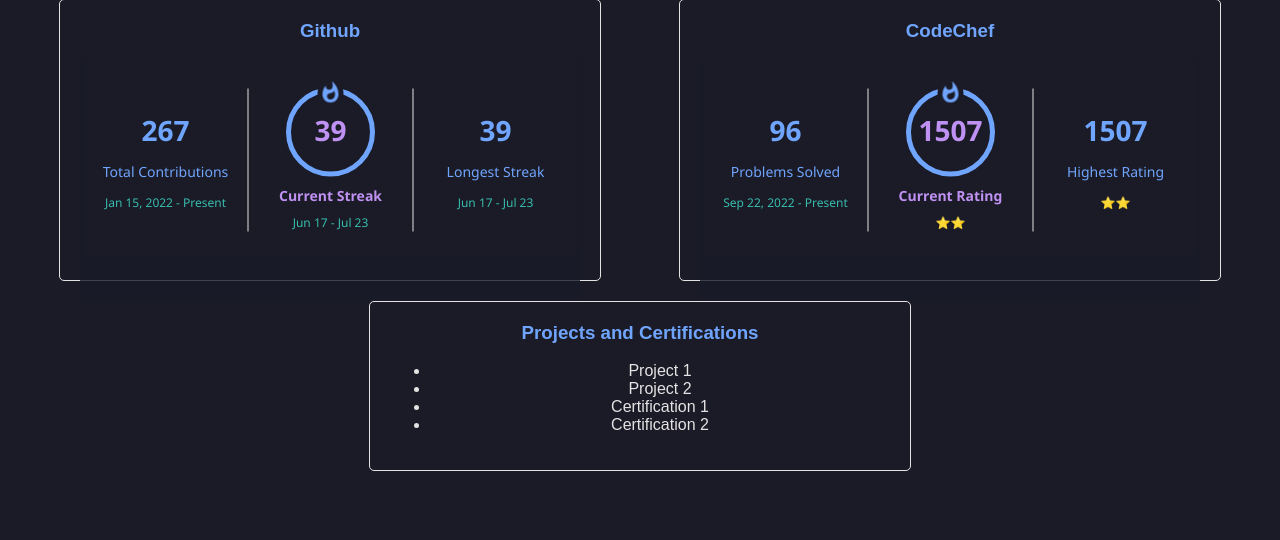
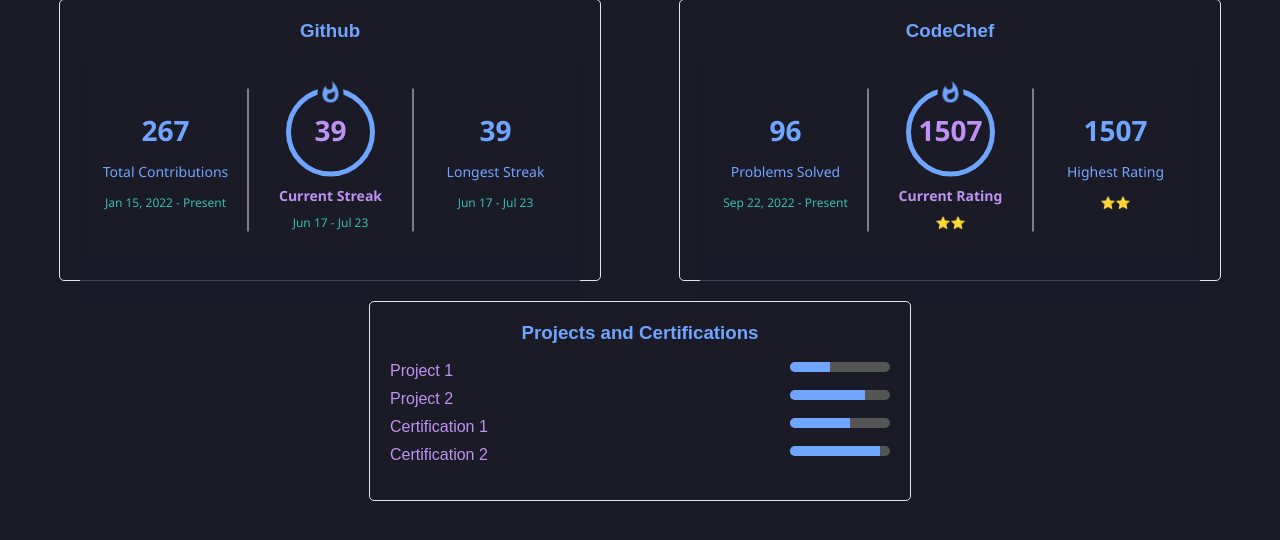
Before and after one commit to raaasin/Dashfolio, a Flask app: page / in a window 1280 px wide. Shown: the part 103-643 px from the top of the page. Run offline with Flask 2, Linux system fonts and the light colour scheme.

Commit message:
somewhat changes

```diff
--- a/templates/index.html
+++ b/templates/index.html
@@ -85,6 +85,30 @@
       color: #70A5FD;
     }
 
+    .project-certification-frame ul {
+      list-style-type: none; /* Remove bullet points */
+      padding: 0;
+    }
+
+    .project-certification-frame li {
+      color:#BF91F3;
+      margin: 10px 0;
+      display: flex;
+      justify-content: space-between;
+    }
+
+    .progress-bar {
+      width: 100px;
+      height: 10px;
+      background-color: #555;
+      border-radius: 5px;
+      overflow: hidden;
+    }
+
+    .progress-fill {
+      height: 100%;
+      background-color: #70A5FD;
+    }
   </style>
 </head>
 <body>
@@ -115,10 +139,30 @@
   <div class="project-certification-frame">
     <h3>Projects and Certifications</h3>
     <ul>
-      <li>Project 1</li>
-      <li>Project 2</li>
-      <li>Certification 1</li>
-      <li>Certification 2</li>
+      <li>
+        Project 1
+        <div class="progress-bar">
+          <div class="progress-fill" style="width: 40%;"></div> <!-- Replace "40%" with the actual progress percentage -->
+        </div>
+      </li>
+      <li>
+        Project 2
+        <div class="progress-bar">
+          <div class="progress-fill" style="width: 75%;"></div> <!-- Replace "75%" with the actual progress percentage -->
+        </div>
+      </li>
+      <li>
+        Certification 1
+        <div class="progress-bar">
+          <div class="progress-fill" style="width: 60%;"></div> <!-- Replace "60%" with the actual progress percentage -->
+        </div>
+      </li>
+      <li>
+        Certification 2
+        <div class="progress-bar">
+          <div class="progress-fill" style="width: 90%;"></div> <!-- Replace "90%" with the actual progress percentage -->
+        </div>
+      </li>
     </ul>
   </div>
 </center>
```
